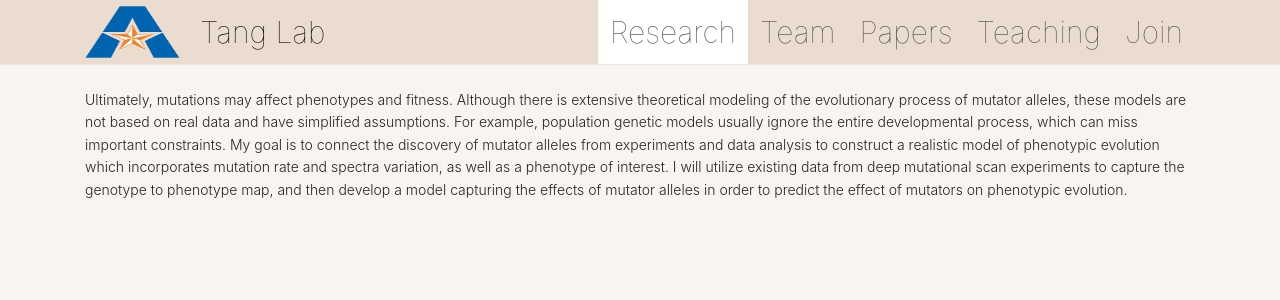
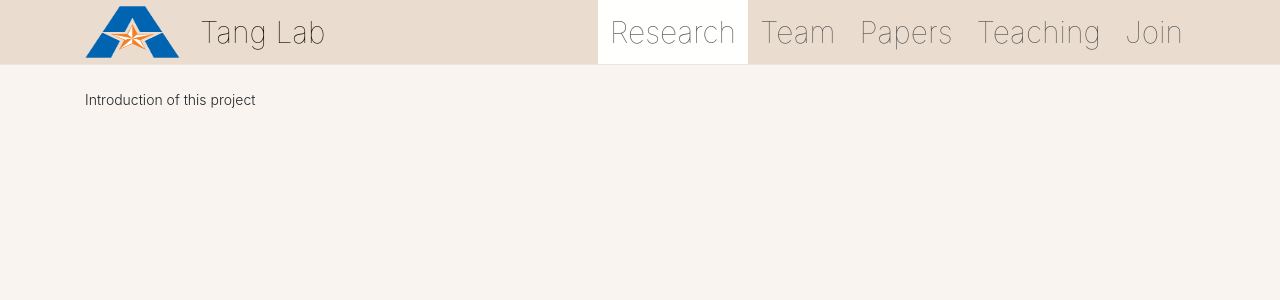
Before and after one commit to qingtanglab/qingtanglab.github.io, a Jekyll site: the page built from research/_posts/2023-04-01-model.md, in a window 1280 px wide. Shown: the top 300 px of the page. Built offline with Jekyll 4.4.1, drawn with Linux system fonts in a browser that asks for light colours.

Commit message:
Update 2023-04-01-model.md

```diff
--- a/research/_posts/2023-04-01-model.md
+++ b/research/_posts/2023-04-01-model.md
@@ -1,7 +1,7 @@
 ---
 layout: default
-title: Develop a mechanistic-inspired model to explore how natural mutator alleles could affect phenotypic evolution.
+title: Sa liver necrosis
 image: /images/research/model_proj3.png
 ---
 
-Ultimately, mutations may affect phenotypes and fitness. Although there is extensive theoretical modeling of the evolutionary process of mutator alleles, these models are not based on real data and have simplified assumptions. For example, population genetic models usually ignore the entire developmental process, which can miss important constraints. My goal is to connect the discovery of mutator alleles from experiments and data analysis to construct a realistic model of phenotypic evolution which incorporates mutation rate and spectra variation, as well as a phenotype of interest. I will utilize existing data from deep mutational scan experiments to capture the genotype to phenotype map, and then develop a model capturing the effects of mutator alleles in order to predict the effect of mutators on phenotypic evolution.
+Introduction of this project
```
